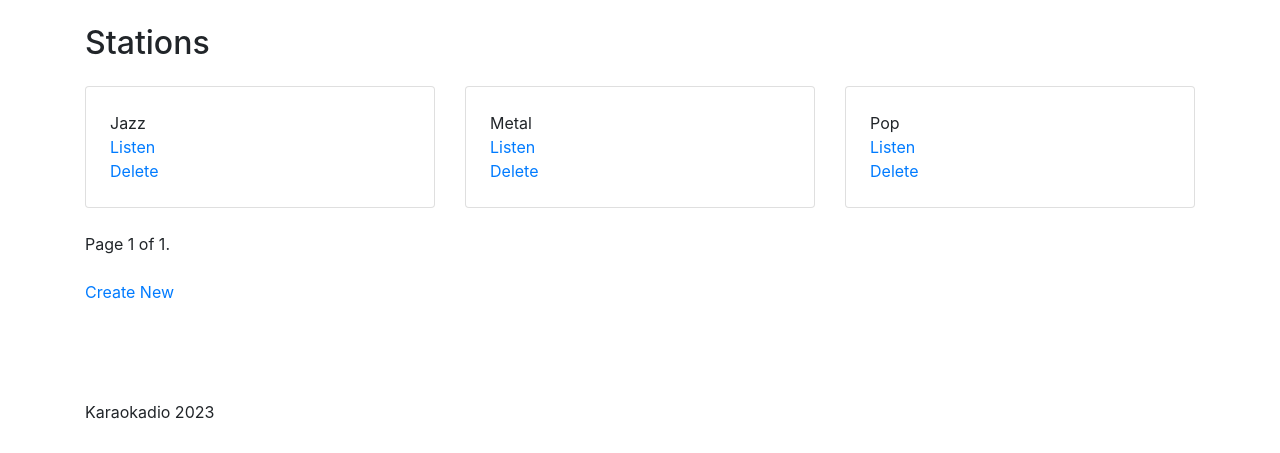
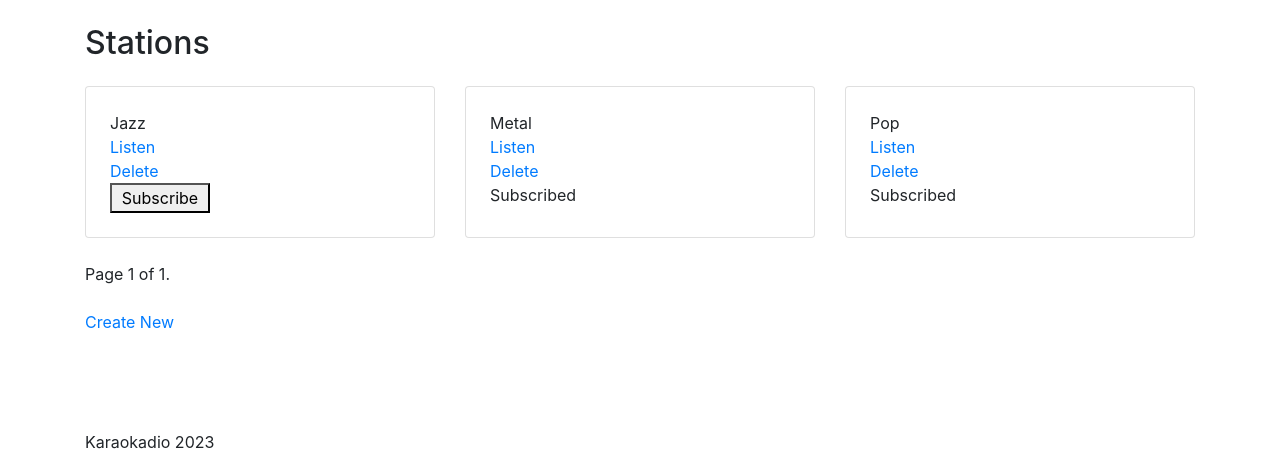
Before and after one commit to Ksarony/Karaokadio, a Django app: page /station/list in a window 1280 px wide. Shown: the part 62-515 px from the top of the page. Run offline with Django 4.2, Linux system fonts and the light colour scheme; a user stored in the database is signed in; data comes from the database, SQL or seed files in the repository; both versions use the stored data as it was after the commit; some libraries are stand-ins or nearby versions; some web fonts are replaced.

Commit message:
Implement station subscribe button.

```diff
--- a/karaokadio/station/models.py
+++ b/karaokadio/station/models.py
@@ -6,6 +6,7 @@ class Station(models.Model):
 	created_by = models.ForeignKey(User, on_delete=models.CASCADE)
 	name = models.CharField(max_length=30)
 	description = models.TextField(max_length=200)
+	subscribed_by = models.ManyToManyField(User, related_name='subscribed_stations')
 
 	class Meta:
 		ordering = ('name',)
--- a/karaokadio/station/templates/station/listen_station.html
+++ b/karaokadio/station/templates/station/listen_station.html
@@ -37,8 +37,6 @@
       },
     })
 	}
-
-
 </script>
 
 {% endblock %}
--- a/karaokadio/station/templates/station/station_list.html
+++ b/karaokadio/station/templates/station/station_list.html
@@ -12,8 +12,30 @@
       {% if user.is_superuser %}
         <a href="{% url 'station:delete' station.id %}">Delete</a>
       {% endif %}
+      <div id="subscribe-section-{{station.id}}">
+        {% if user in station.subscribed_by.all %}
+          Subscribed
+        {% else %}
+          <button id="subscribe-button-{{station.id}}" style="height:30px;width:100px;">Subscribe</button>
+        {% endif %}
+      </div>
     </div>
   </div>
+  <script type="text/javascript">
+    var subscribeButton = document.getElementById("subscribe-button-{{station.id}}");
+    subscribeButton.onclick = function() {
+      $.ajax({
+        type: 'POST',
+        'data': {
+          'csrfmiddlewaretoken': '{{ csrf_token }}',
+        },
+        url: "{% url 'station:subscribe' station.id %}",
+        success: function(response) {
+          document.getElementById("subscribe-section-{{station.id}}").innerHTML = "Subscribed";
+        },
+      })
+    }
+  </script>
   {% empty %}
   <div class="col-lg-4 col-md-6 col-sm-12 pb-4">
     <p>There's no station yet.</p>
--- a/karaokadio/station/urls.py
+++ b/karaokadio/station/urls.py
@@ -8,5 +8,6 @@ urlpatterns = [
 	path('list', StationListView.as_view(), name='list'),
 	path('create', views.create, name='create'),
 	path('listen/<id>', views.listen_station, name='listen'),
+	path('subscribe/<id>', views.subscribe, name='subscribe'),
 	path('delete/<id>', views.delete_station, name='delete'),
 ]
--- a/karaokadio/station/views.py
+++ b/karaokadio/station/views.py
@@ -1,3 +1,4 @@
+from django.http import JsonResponse
 from django.shortcuts import redirect, render, HttpResponse
 from django.views.generic import ListView
 import random
@@ -13,7 +14,7 @@ class StationListView(ListView):
 
 	def get_queryset(self):
 		qs = super().get_queryset()
-		return qs.filter(created_by=self.request.user).order_by('name')
+		return qs.order_by('name')
 
 
 def create(request):
@@ -36,6 +37,12 @@ def listen_station(request, id):
 	return render(request, 'station/listen_station.html', {'station': station, 'song': song})
 
 
+def subscribe(request, id):
+	station = Station.objects.get(pk=id)
+	station.subscribed_by.add(request.user)
+	return JsonResponse({"success": 'Subscribed successfully'}, status=200)
+
+
 def delete_station(request, id):
 	station = Station.objects.get(pk=id)
 	station.delete()
```
Also changed, not shown: karaokadio/db.sqlite3.
